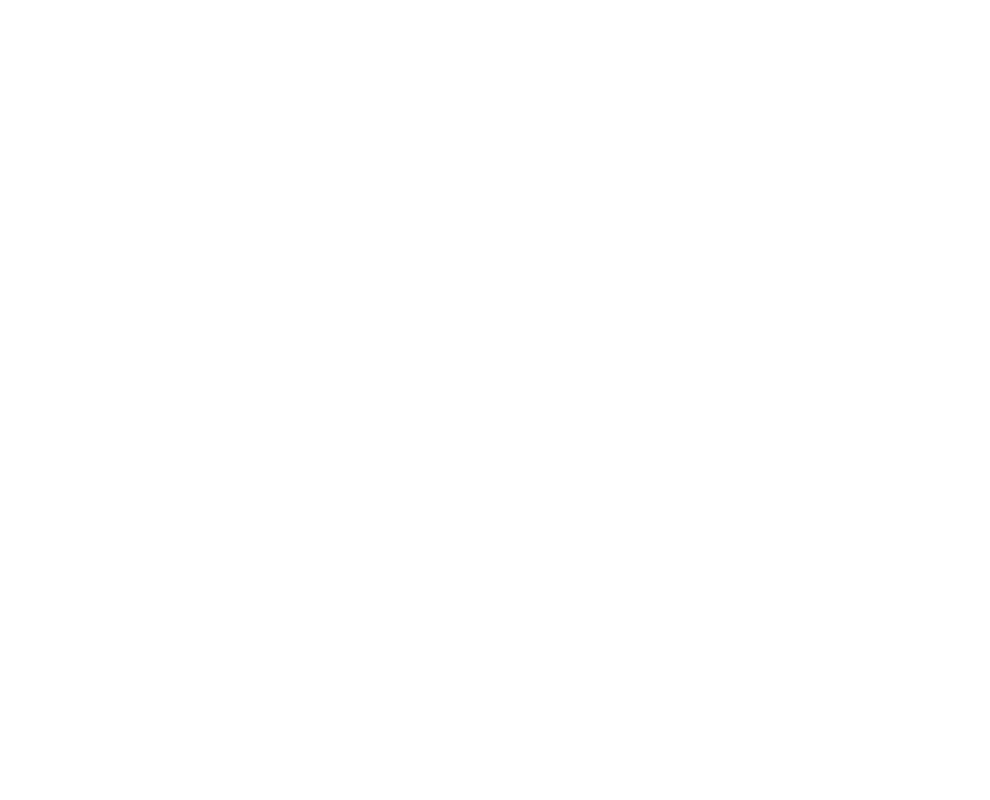
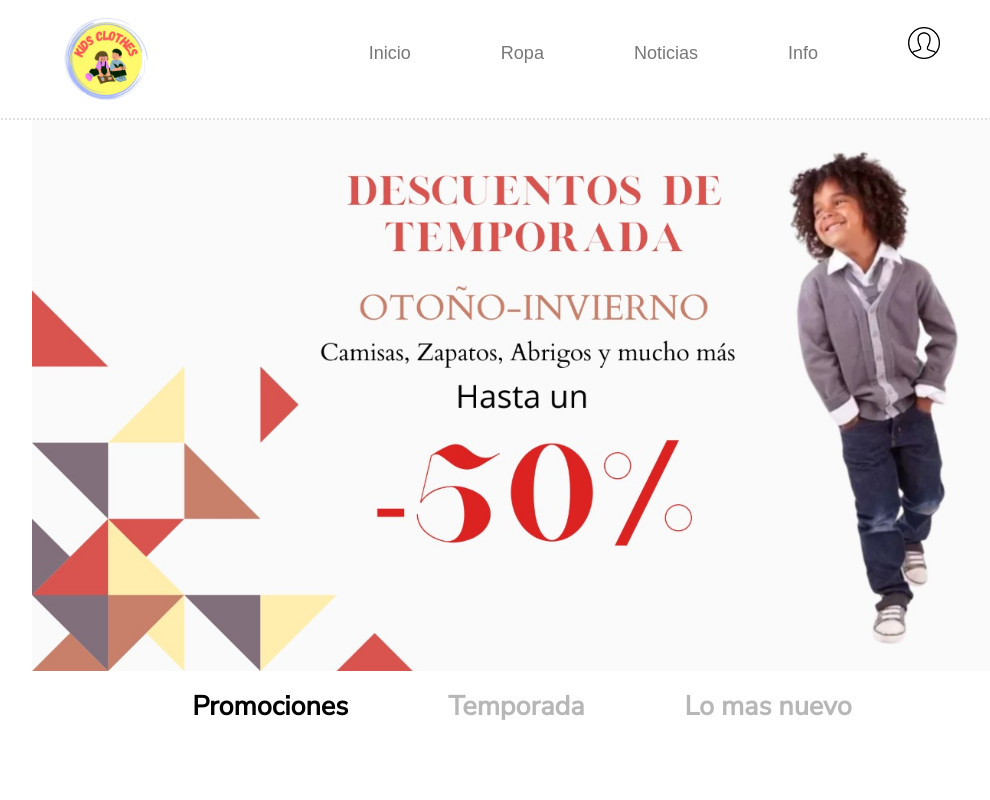
Before and after one commit to Cristiansb2003/kidClothes, a React (Vite) app: page / in a window 1280 px wide. Before the commit this address had no page. Shown: the top 800 px of the page, without its empty margins (118-1108 px from the left). Built offline with nearby package versions, Linux system fonts and the light colour scheme.

Commit message:
Se cambio la ruta de inicio

```diff
--- a/src/App.jsx
+++ b/src/App.jsx
@@ -11,7 +11,7 @@
     <div>
         <Top/>
           <Routes>
-            <Route path="/home" element={<Inicio/>} />
+            <Route path="/" element={<Inicio/>} />
             <Route path="/registro" element={<Registro />} />
             <Route path="/ropa" element={<Ropa/>} />
             <Route path="/noticias" element={<Noticias/>}/>
--- a/src/main.jsx
+++ b/src/main.jsx
@@ -13,7 +13,7 @@
   <React.StrictMode>
     <BrowserRouter>
           <Routes>
-            <Route path='/home' element={<Inicio/>}></Route>
+            <Route path='/' element={<Inicio/>}></Route>
             <Route path="/registro" element={<Registro />} />
             <Route path='/login' element={<Login/>}/>
             <Route path="/home" element={<Inicio/>} />
```
